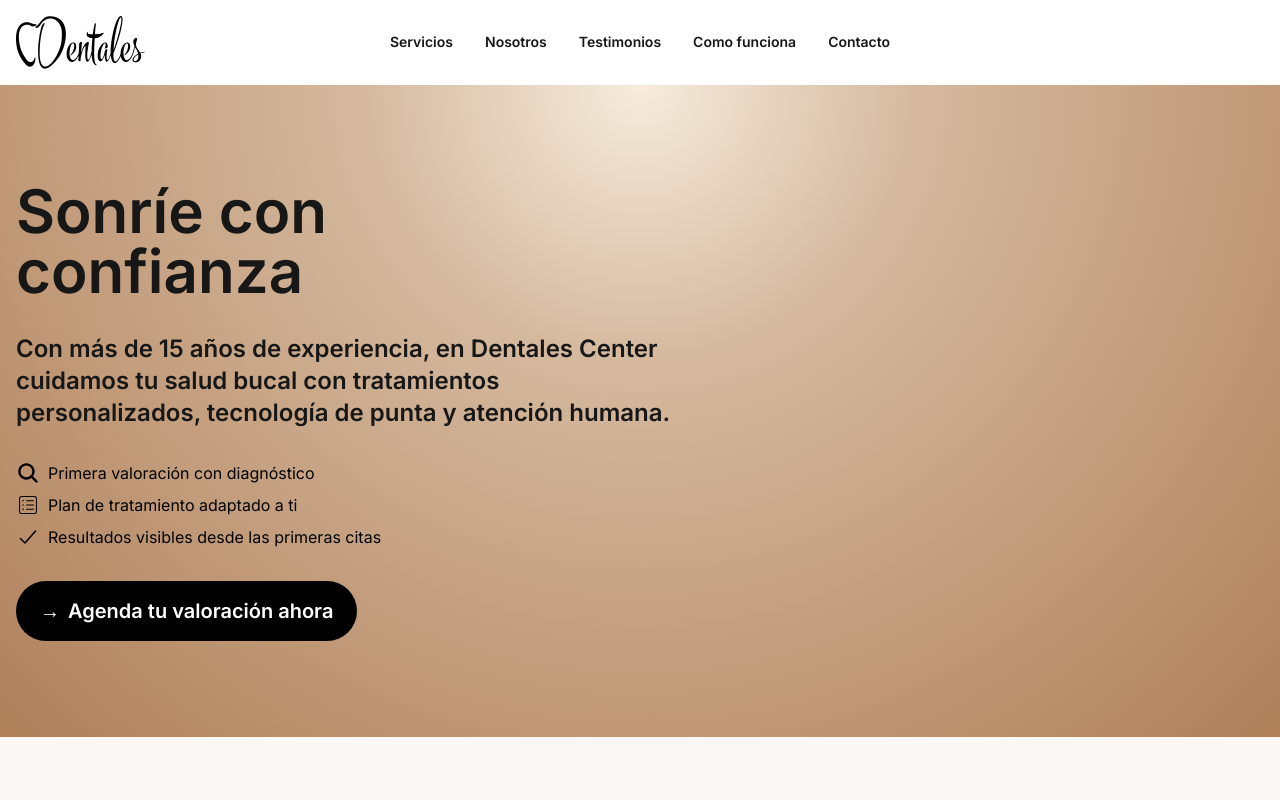
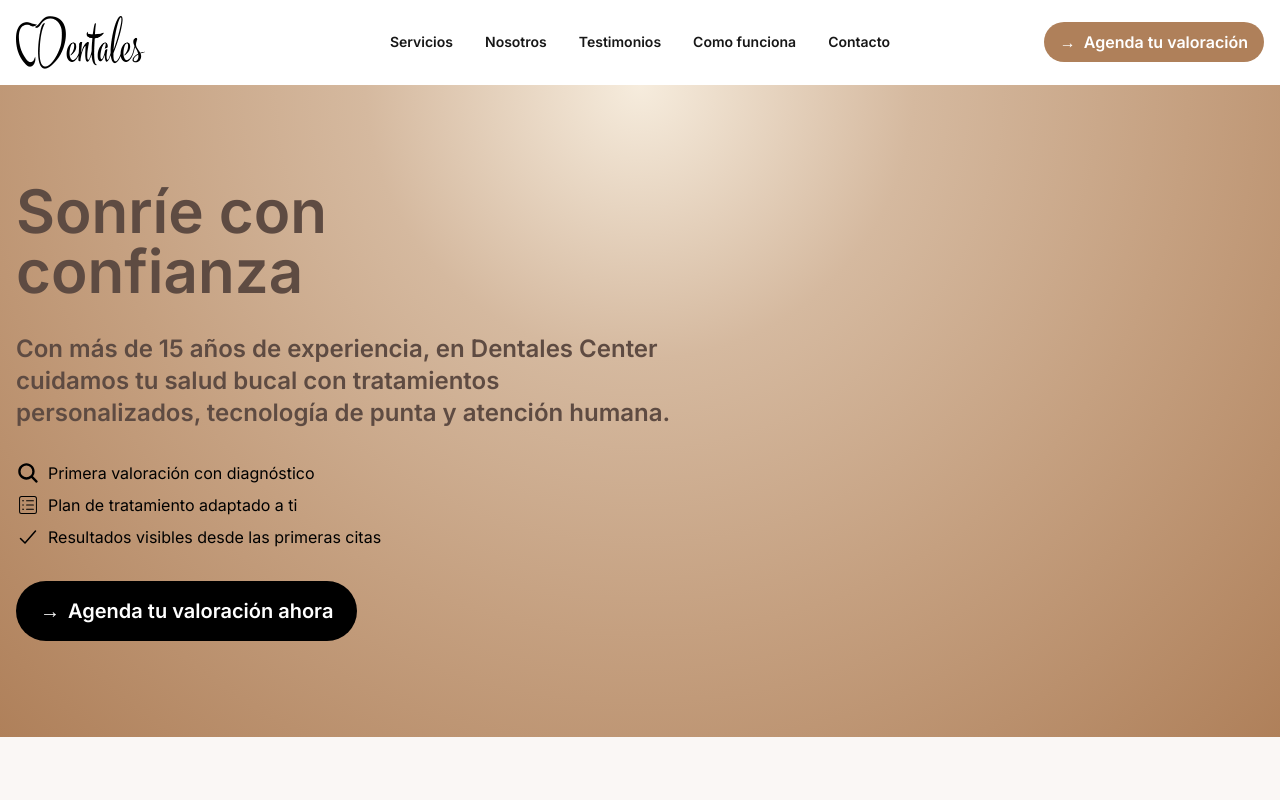
Before and after one commit to fabiobta89/dentales_center, a Next.js app: page / in a window 1280 px wide. Shown: the top 800 px of the page. Built offline with nearby package versions, Linux system fonts and the light colour scheme.

Commit message:
Minor changes

```diff
--- a/src/styles/globals.css
+++ b/src/styles/globals.css
@@ -6,20 +6,20 @@
   --foreground: #171717;
 }
 
-/* @theme {
+@theme {
   --color-gold: rgba(175, 128, 90, 1);
   --color-gold-dark: rgba(94, 75, 66, 1);
   --color-gold-light: rgba(246, 236, 221, 1);
   --color-gold-extralight: rgba(227, 220, 210, 1);
 
-} */
+}
 
-/* @theme inline {
+@theme inline {
   --color-background: var(--background);
   --color-foreground: var(--foreground);
   --font-sans: var(--font-geist-sans);
   --font-mono: var(--font-geist-mono);
-} */
+}
 
 @media (prefers-color-scheme: dark) {
   :root {
```
